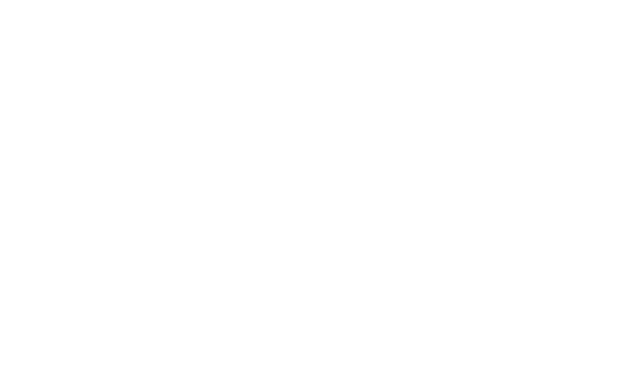
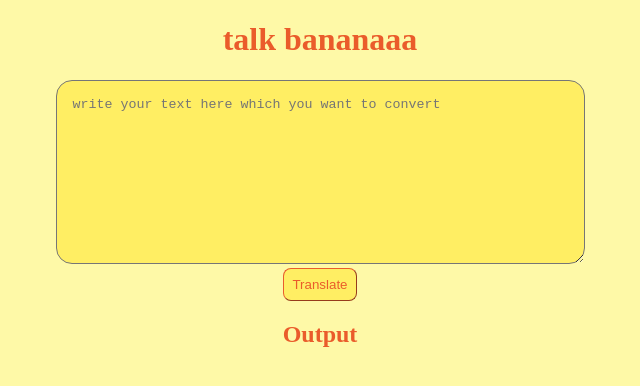
Before and after one commit to shobhit-28/neog.camp-translator, a plain HTML site: page index.html in a window 1280 px wide. Shown: the whole page, without its empty margins (320-960 px from the left). Drawn offline with Linux system fonts and the light colour scheme.

Commit message:
added txtarea

```diff
--- /dev/null
+++ b/CSS/style.css
@@ -0,0 +1,21 @@
+body{
+    text-align: center;
+    background-color: #FEF9A7;
+}
+.txtarr{
+    border-radius: 1rem;
+    padding: 1rem;
+}
+.theme{
+    background-color: #FFEE63;
+    color: #EA5C2B;
+}
+.btn{
+    padding: 0.5rem;
+    border-width: 1px;
+    border-color: #EA5C2B;
+    border-radius: 0.5rem;
+}
+.heading{
+    color: #EA5C2B;
+}
--- a/index.html
+++ b/index.html
@@ -1,12 +1,26 @@
 <!DOCTYPE html>
 <html lang="en">
+
 <head>
     <meta charset="UTF-8">
     <meta http-equiv="X-UA-Compatible" content="IE=edge">
     <meta name="viewport" content="width=device-width, initial-scale=1.0">
     <title>translator</title>
+    <link rel="stylesheet" href="CSS/style.css">
 </head>
+
 <body>
+    <h1 class="heading">
+        talk bananaaa
+    </h1>
+    <textarea name="input" class="txtarr theme" cols="60" rows="10"
+    placeholder="write your text here which you want to convert"></textarea>
+    <br>
+    <button class="theme btn">Translate</button>
+    <h2 class="heading">
+        Output
+    </h2>
 
 </body>
+
 </html>
```
